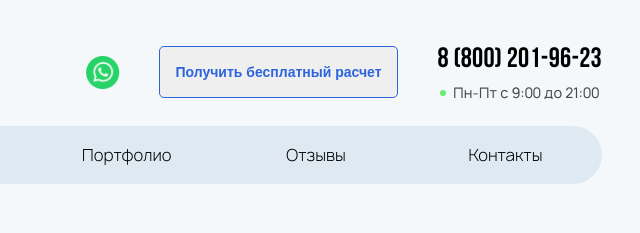
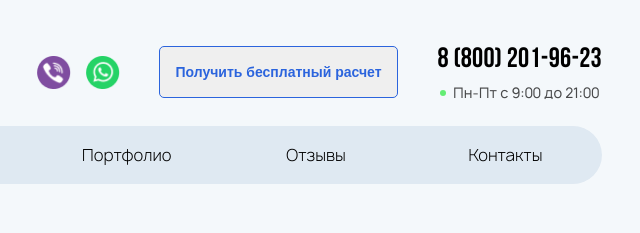
Before and after one commit to onekrag/komfort__lend, a plain HTML site: page index.html in a window 1280 px wide. Shown: the top 233 px of the page, 608-1248 px from the left. Drawn offline with nearby package versions, Linux system fonts and the light colour scheme; files whose address does not match are found by name.

Commit message:
Viber.png

```diff
--- a/src/css/main.css
+++ b/src/css/main.css
@@ -61,7 +61,7 @@
   margin-top: 10px;
 }
 .header__top .messegers .viber__header {
-  background: url(src/img/Viber.png) no-repeat;
+  background: url(../img/Viber.png) no-repeat;
   background-size: contain;
   margin-right: 15px;
 }
```
